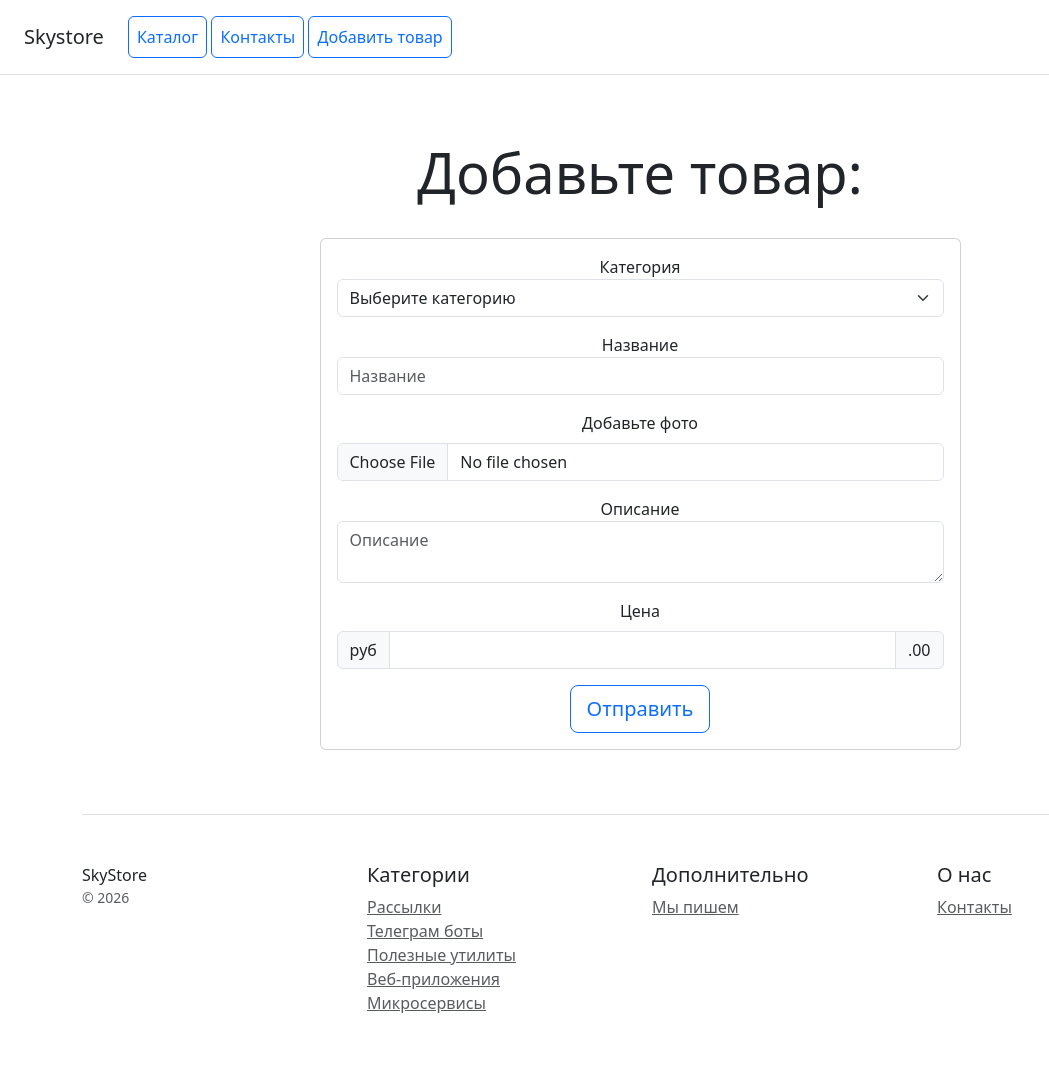
After one commit to svetlana-rogova/Django_project, a Django app: page /add_info/ in a window 1280 px wide. The commit adds this page. Shown: the whole page, without its empty margins (0-1049 px from the left). Run offline with Django 5.2, Linux system fonts and the light colour scheme; some libraries are stand-ins or nearby versions.

Commit message:
add add_info.html

```diff
--- a/catalog/models.py
+++ b/catalog/models.py
@@ -1,4 +1,5 @@
 from django.db import models
+from django import forms
 
 
 class Category(models.Model):
@@ -36,3 +37,9 @@ class Contacts(models.Model):
 
     def __str__(self):
         return f'{self.phone}, {self.email}'
+
+
+class ProductForm(forms.ModelForm):
+    class Meta:
+        model = Product
+        fields = ['name', 'description', 'image', 'category', 'purchase_price']
--- /dev/null
+++ b/catalog/templates/catalog/add_info.html
@@ -0,0 +1,62 @@
+{% extends 'catalog/base.html' %}
+{% block title %}Добавление товара{% endblock %}
+
+{% block content %}
+
+<div class="pricing-header px-3 py-3 pt-md-5 pb-md-4 mx-auto text-center">
+    <h1 class="display-4">Добавьте товар:</h1>
+</div>
+
+<div class="container">
+    <div class="row text-center  justify-content-center">
+        <div class="col-7 mb-3">
+            <div class="card h-100 d-flex flex-column">
+                <div class="card-body ">
+                    <form method="post" enctype="multipart/form-data" class="form-floating">
+                        {% csrf_token %}
+
+                        <div class="mb-3">
+                            <label for="category">Категория</label>
+                            <select name="category" id="category" class="form-select" aria-label="Default select example">
+                                <option value="" selected disabled>Выберите категорию</option>
+                                <option value="2">Manga</option>
+                                <option value="3">Comics</option>
+                            </select>
+                        </div>
+
+                        <div class="mb-3">
+                            <label for="name">Название</label>
+                            <input type="text" name="name" class="form-control" id="name" placeholder="Название"
+                                   required>
+                        </div>
+
+                        <div class="mb-3">
+                            <label for="image" class="form-label">Добавьте фото</label>
+                            <input class="form-control" type="file" name="image" id="image">
+
+                        </div>
+
+                        <div class="mb-3">
+                            <label for="description">Описание</label>
+                            <textarea name="description" class="form-control" id="description"
+                                      placeholder="Описание" required></textarea>
+
+                        </div>
+
+                        <div class="mb-3">
+                            <label for="purchase_price" class="form-label">Цена</label>
+
+                            <div class="input-group">
+                                <span class="input-group-text">руб</span>
+                                <input type="text" name="purchase_price" id="purchase_price" class="form-control">
+                                <span class="input-group-text">.00</span>
+
+                            </div>
+                        </div>
+                        <button type="submit" class="btn btn-lg btn-block btn-outline-primary">Отправить</button>
+                    </form>
+                </div>
+            </div>
+        </div>
+    </div>
+    {% endblock %}
--- a/catalog/templates/catalog/header.html
+++ b/catalog/templates/catalog/header.html
@@ -4,6 +4,7 @@
     <nav class="ms-md-4">
         <a class="p-2 btn btn-outline-primary" href="/">Каталог</a>
         <a class="p-2 btn btn-outline-primary" href="/contacts/">Контакты</a>
+        <a class="p-2 btn btn-outline-primary" href="/add_info/">Добавить товар</a>
     </nav>
 </div>
 </header>
--- a/catalog/urls.py
+++ b/catalog/urls.py
@@ -7,4 +7,5 @@ urlpatterns = [
     path('', views.home, name='home'),
     path('contacts/', views.show_contact, name='contact'),
     path('info_product/<int:product_pk>', views.info_product, name='info_product'),
+    path('add_info/', views.add_info, name='add_info')
 ]
--- a/catalog/views.py
+++ b/catalog/views.py
@@ -1,7 +1,7 @@
 from django.shortcuts import render
 from django.http import HttpResponse
 
-from catalog.models import Product, Contacts, Category
+from catalog.models import Product, Contacts, Category, ProductForm
 
 
 def home(request):
@@ -10,6 +10,7 @@ def home(request):
     for p in latest_products:
         print(p.name)
     return render(request, 'catalog/home.html', {'latest_products': latest_products, 'products': products})
+
 
 def contacts(request):
     if request.method == 'POST':
@@ -20,10 +21,23 @@ def contacts(request):
         return HttpResponse(f"Спасибо {name}! Сообщение получено")
     return render(request, 'catalog/contacts.html')
 
+
 def show_contact(request):
     contact=Contacts.objects.first()
     return render(request, 'catalog/contacts.html', {'contact': contact})
 
+
 def info_product(request, product_pk):
     product=Product.objects.get(pk=product_pk)
     return render(request, 'catalog/info_product.html', {'product': product})
+
+
+def add_info(request):
+    if request.method == 'POST':
+        form = ProductForm(request.POST, request.FILES)
+        if form.is_valid():
+            form.save()
+            return HttpResponse(f"Спасибо! В каталог добавлен новый товар.")
+    else:
+        form = ProductForm()
+    return render(request, 'catalog/add_info.html', {'form': form})
```
